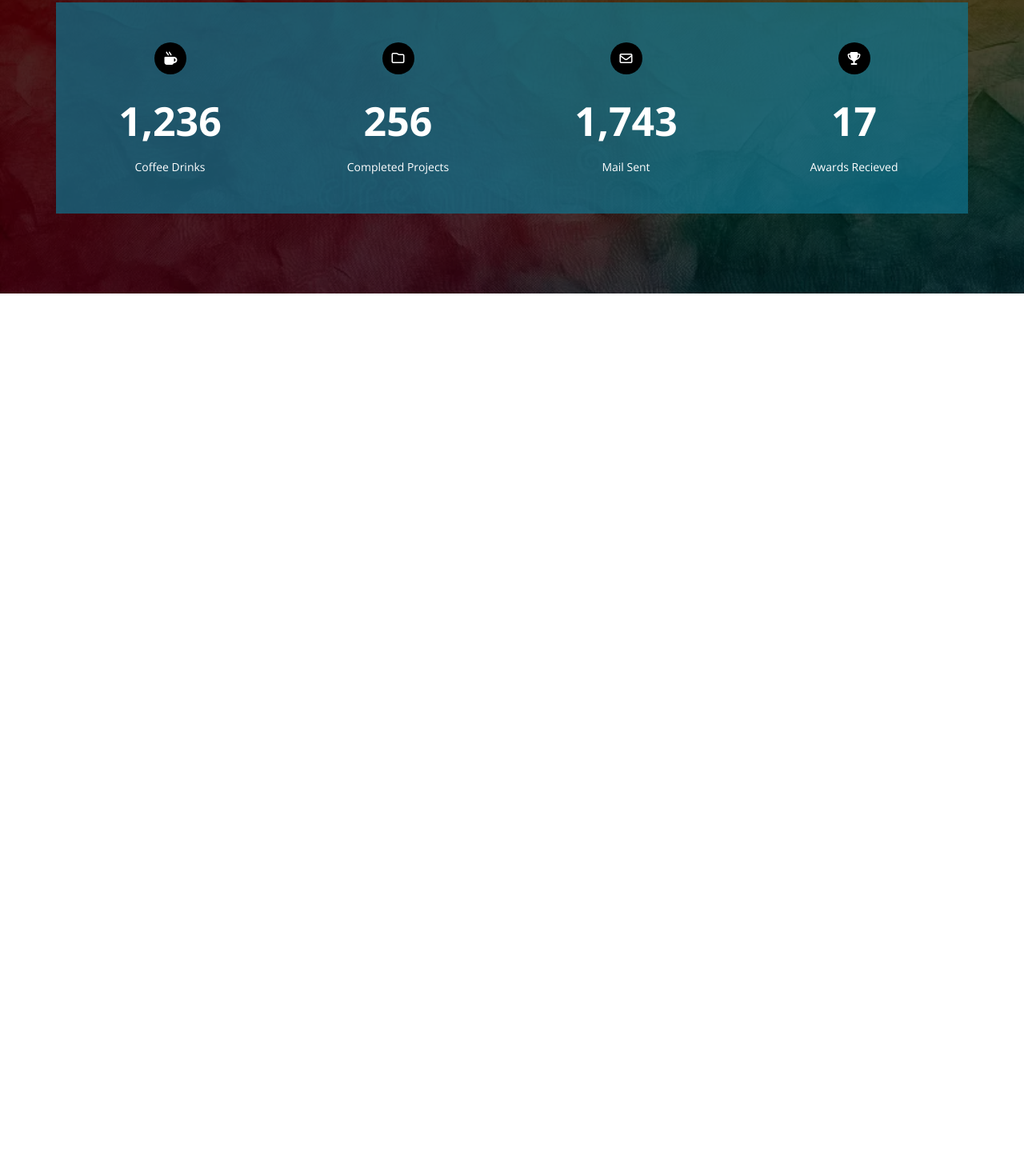
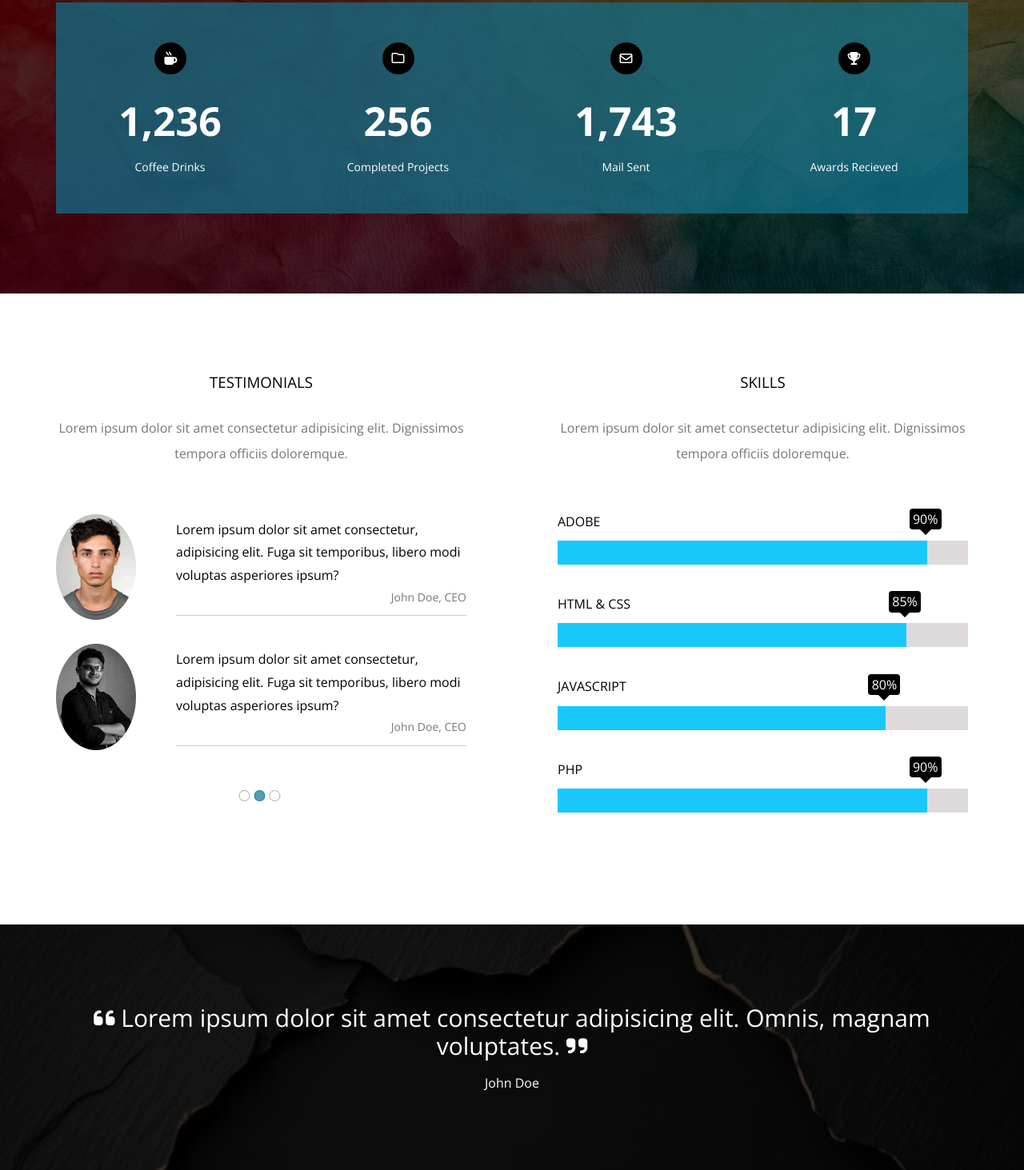
Before and after one commit to ibrahimmibrahim2009-ui/Kasper-Template-II, a plain HTML site: page index.html in a window 1280 px wide. Shown: the part 4787-6250 px from the top of the page at 80% size. Before the commit the page ends 5154 px from the top, so only its background shows below. Drawn offline with nearby package versions, Linux system fonts and the light colour scheme; a web font is replaced by a local one.

Commit message:
The next section contains a flex-box container of two divs. Each has the same title formatting. The first div include two boxs, each is designed by flex, too. The Skills section has four data. Each category has a block div with block span to fill the container. The span has before and after pseudo elements to make the black box and triangle below it. After that, I designed a simple quote section, and learnt sth in making it. I learnt quotes attribute and the method for changing the quotes with more beautiful icons.

```diff
--- a/Css/kasper.css
+++ b/Css/kasper.css
@@ -596,3 +596,169 @@ header nav .form i {
   font-size: 14px;
 }
 /* End Stats */
+/* Start Skills */
+.our-skills {
+  padding-top: var(--section-padding);
+  padding-bottom: var(--section-padding);
+}
+.our-skills .container {
+    display: flex;
+    flex-wrap: wrap;
+    justify-content: space-between;
+}
+
+@media (min-width: 992px) {
+  .our-skills .container > div {
+    flex-basis: 45%;
+  }
+}
+.our-skills .container > div > h3 {
+  text-transform: uppercase;
+  font-weight: normal;
+  margin: 0 0 30px;
+  text-align: center;
+}
+.our-skills .container > div > p {
+  color: #777;
+  line-height: 2;
+  text-align: center;
+  margin-bottom: 60px;
+}
+.our-skills .container .testimonials .content {
+  display: flex;
+  align-items: center;
+  margin-bottom: 30px;
+}
+.our-skills .container .testimonials .content img {
+  width: 100px;
+  border-radius: 50%;
+  margin-right: 50px;
+}
+@media (max-width: 767px) {
+  .our-skills .container .testimonials .content {
+    flex-direction: column;
+    text-align: center !important;
+  }
+  .our-skills .container .testimonials .content img {
+    margin: 0 auto 20px;
+  }
+}
+.our-skills .testimonials .text {
+  line-height: 1.8;
+  border-bottom: 1px solid #ccc;
+}
+.our-skills .testimonials .text p {
+  color: #777;
+  text-align: right;
+  font-size: 14px;
+  margin-bottom: 10px;
+}
+.our-skills .testimonials .bullets {
+  display: flex;
+  justify-content: center;
+  background-color: grey;
+  margin-top: 50px;
+  margin-bottom: 50px;
+  position: relative;
+}
+.our-skills .testimonials .bullets ul {
+  display: flex;
+  position: absolute;
+  left: 50%;
+  transform: translate(-50%);
+}
+.our-skills .testimonials .bullets li {
+  width: 14px;
+  height: 14px;
+  border-radius: 50%;
+  border: 1px solid #aaa;
+  margin-right: 5px;
+}
+.our-skills .testimonials .bullets li.active {
+  background-color: var(--transparent-color);
+  border-color: var(--transparent-color);
+}
+.our-skills .skills .prog-holder {
+  margin-bottom: 40px;
+
+}
+.our-skills .skills .prog-holder h4 {
+  margin-bottom: 15px;
+  font-weight: normal;
+  text-transform: uppercase;
+}
+.our-skills .skills .prog-holder .prog {
+  display: block;
+  background-color: #dedadc;
+  height: 30px;
+}
+.our-skills .skills .prog-holder .prog span{
+  background-color: var(--main-color);
+  height: 100%;
+  display: block;
+  position: relative;
+}
+.our-skills .skills .prog-holder .prog span::before {
+  content: attr(data-progress);
+  position: absolute;
+  background-color: black;
+  color: white;
+  top: -40px;
+  right: -18px;
+  padding: 4px 0;
+  width: 40px;
+  text-align: center;
+  border-radius: 4px;
+}
+.our-skills .skills .prog-holder .prog span::after {
+  content: '';
+  position: absolute;
+  border: 8px solid;
+  border-color: black transparent transparent transparent;
+  right: -6px;
+  top: -15px
+}
+/* End Skills */
+/* Start Quote */
+.quote {
+  padding-top: var(--section-padding);
+  padding-bottom: var(--section-padding);
+  position: relative;
+  color: white;
+  text-align: center;
+  background-image: url(../Images/assets/quote.jpg);
+  background-size: cover;
+}
+.quote::before {
+  content: '';
+  position: absolute;
+  left: 0;
+  top: 0;
+  width: 100%;
+  height: 100%;
+  background-color: rgb(0 0 0 / 75%);
+}
+.quote q {
+  display: block;
+  font-size: 30px;
+  margin-bottom: 20px;
+  position: relative;
+  quotes: "\f10d" "\f10e";
+}
+.quote q::before {
+  content: open-quote;
+  font-family: "Font Awesome 5 Free";
+  font-weight: 900;
+  font-size: 30px;
+}
+.quote q::after {
+  content: close-quote;
+  font-family: "Font Awesome 5 Free";
+  font-weight: 900;
+  font-size: 30px;
+}
+.quote span {
+  position: relative;
+  font-weight: 400;
+}
+/* End Quote */
--- a/index.html
+++ b/index.html
@@ -248,5 +248,76 @@
     </div>
   </div>
   <!-- End Stats -->
+  <!-- Start Skills -->
+  <div class="our-skills">
+    <div class="container">
+      <div class="testimonials">
+        <h3>Testimonials</h3>
+        <p>
+          Lorem ipsum dolor sit amet consectetur adipisicing elit. Dignissimos tempora officiis doloremque.
+        </p>
+        <div class="content">
+          <img src="Images/assets/skills-1.jpg" alt="">
+          <div class="text">
+            Lorem ipsum dolor sit amet consectetur, adipisicing elit. Fuga sit temporibus, libero modi voluptas asperiores ipsum?
+            <p>John Doe, CEO</p>
+          </div>
+        </div>
+        <div class="content">
+          <img src="Images/assets/skills-2.jpg" alt="">
+          <div class="text">
+            Lorem ipsum dolor sit amet consectetur, adipisicing elit. Fuga sit temporibus, libero modi voluptas asperiores ipsum?
+            <p>John Doe, CEO</p>
+          </div>
+        </div>
+        <div class="bullets">
+          <ul>
+            <li></li>
+            <li class="active"></li>
+            <li></li>
+          </ul>
+        </div>
+      </div>
+      <div class="skills">
+        <h3>Skills</h3>
+        <p>
+          Lorem ipsum dolor sit amet consectetur adipisicing elit. Dignissimos tempora officiis doloremque.
+        </p>
+        <div class="prog-holder">
+          <h4>Adobe</h4>
+          <div class="prog">
+            <span style="width: 90%" data-progress="90%"></span>
+          </div>
+        </div>
+        <div class="prog-holder">
+          <h4>HTML & CSS</h4>
+          <div class="prog">
+            <span style="width: 85%" data-progress="85%"></span>
+          </div>
+        </div>
+        <div class="prog-holder">
+          <h4>JavaScript</h4>
+          <div class="prog">
+            <span style="width: 80%" data-progress="80%"></span>
+          </div>
+        </div>
+        <div class="prog-holder">
+          <h4>PHP</h4>
+          <div class="prog">
+            <span style="width: 90%" data-progress="90%"></span>
+          </div>
+        </div>
+      </div>
+    </div>
+  </div>
+  <!-- End Skills -->
+  <!-- Start Quote -->
+  <div class="quote">
+  <div class="container">
+    <q> Lorem ipsum dolor sit amet consectetur adipisicing elit. Omnis, magnam voluptates. </q>
+    <span>John Doe</span>
+  </div>
+  </div>
+  <!-- End Quote -->
 </body>
 </html>
```
Also changed, not shown: Images/assets/quote.jpg (added), Images/assets/skills-1.jpg (added), Images/assets/skills-2.jpg (added).
